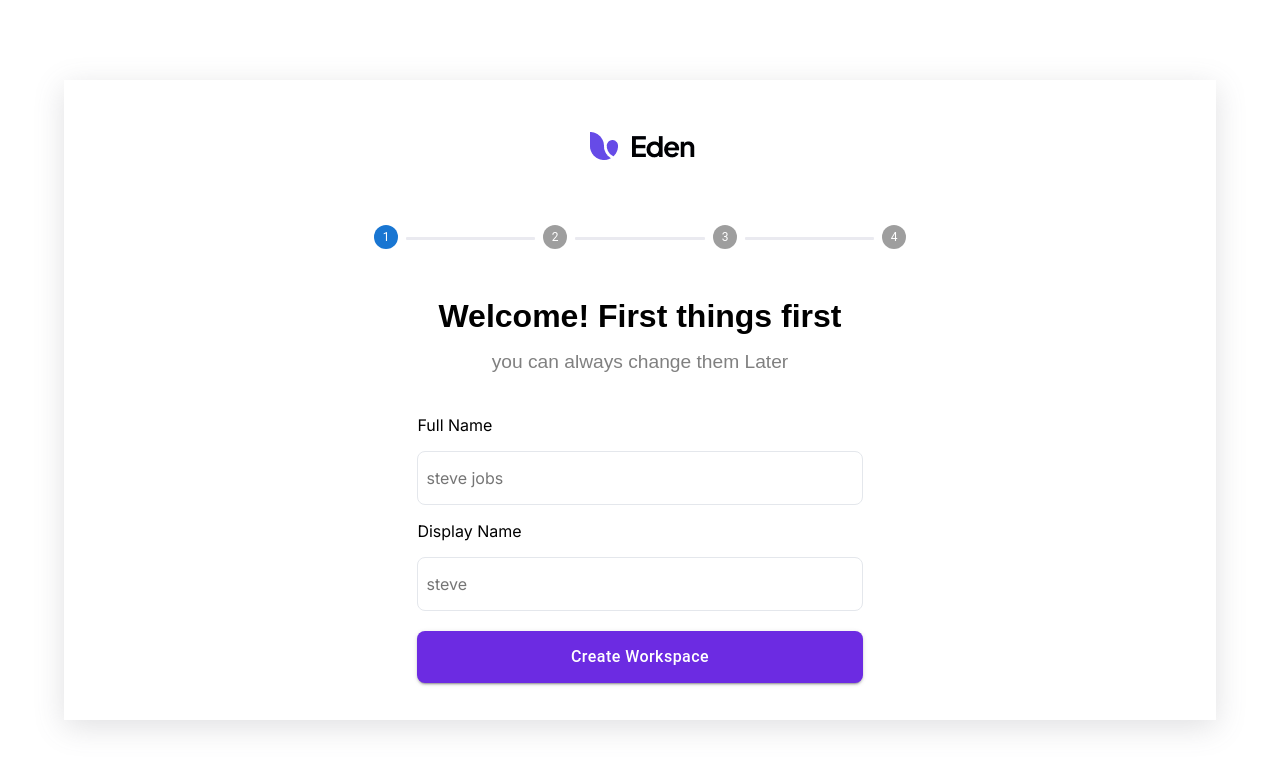
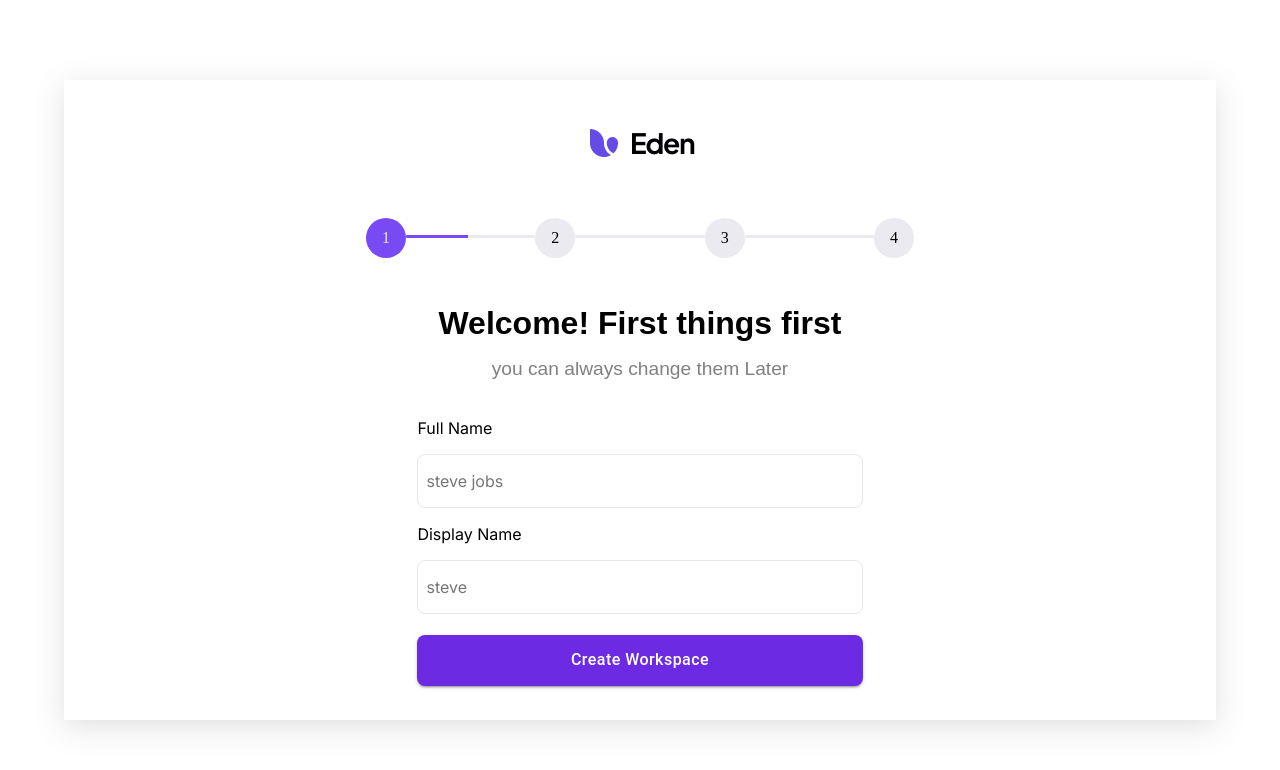
Before and after one commit to gokuljs/Workspace-onboarding-process, a React (Create React App) app: page / in a window 1280 px wide. Shown: the top 770 px of the page. Built offline with nearby package versions, Linux system fonts and the light colour scheme.

Commit message:
stepper color change

```diff
--- a/src/Pages/HomePage/index.tsx
+++ b/src/Pages/HomePage/index.tsx
@@ -1,6 +1,6 @@
 import React, { useState } from "react";
-import { ColorlibConnector, HomePageWrapper } from "./styles";
-import { Grid } from "@mui/material";
+import { ColorlibConnector, HomePageWrapper, StepIcon } from "./styles";
+import { Grid, StepIconProps, styled } from "@mui/material";
 import { EdenIntegrationSteps } from "./types";
 import Header from "../../Components/layout/HeaderLayout";
 import Welcome from "./Steps/Welcome";
@@ -17,7 +17,6 @@ import StepLabel from "@mui/material/StepLabel";
 function HomePage() {
   const [edenIntegrationStep, setEdenIntegrationStep] =
     useState<EdenIntegrationSteps>(EdenIntegrationSteps.WELCOME);
-
   const steps = ["welcome", "setup", "planning", "completed"];
 
   const handleEdenIntegrationHeader = () => {
@@ -84,13 +83,21 @@ function HomePage() {
       >
         <Box className="stepperContainer">
           <Stepper
-            activeStep={edenIntegrationStep}
+            activeStep={edenIntegrationStep + 1}
             alternativeLabel
             connector={<ColorlibConnector />}
           >
-            {steps.map((label) => (
+            {steps.map((label, index) => (
               <Step key={label}>
-                <StepLabel />
+                <StepLabel
+                  icon={
+                    <StepIcon
+                      completed={index <= edenIntegrationStep ? true : false}
+                    >
+                      <p>{index + 1}</p>
+                    </StepIcon>
+                  }
+                />
               </Step>
             ))}
           </Stepper>
--- a/src/Pages/HomePage/styles.tsx
+++ b/src/Pages/HomePage/styles.tsx
@@ -20,7 +20,7 @@ export const HomePageWrapper = styled(Grid)`
 
 export const ColorlibConnector = styled(StepConnector)(({ theme }) => ({
   [`&.${stepConnectorClasses.alternativeLabel}`]: {
-    top: 12,
+    top: 17,
   },
   [`&.${stepConnectorClasses.active}`]: {
     [`& .${stepConnectorClasses.line}`]: {
@@ -42,3 +42,17 @@ export const ColorlibConnector = styled(StepConnector)(({ theme }) => ({
     borderRadius: 1,
   },
 }));
+
+export const StepIcon = styled("div")(
+  ({ completed }: { completed: boolean }) => ({
+    width: "2.5rem",
+    height: "2.5rem",
+    display: "flex",
+    background: completed ? "#784af4" : "rgba(234,234,240,1) ",
+    justifyContent: "center",
+    alignItems: "center",
+    borderRadius: "24px",
+    color: completed ? "rgba(234,234,240,1) " : "black",
+    fontFamily: "Inter sans-serif",
+  })
+);
```
